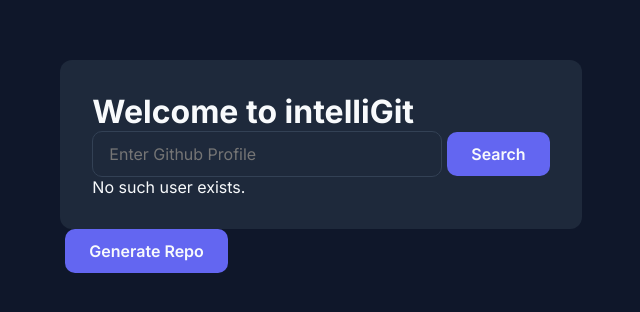
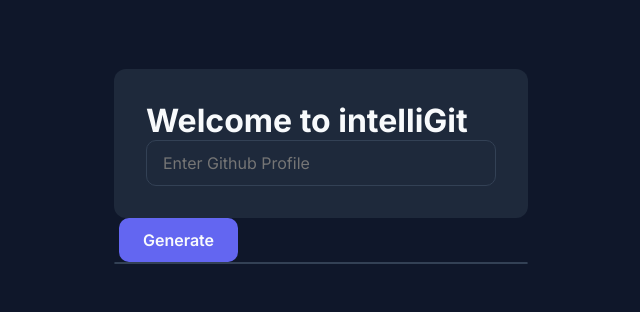
Before and after one commit to Bhavinisingh17/intelliGit, a React (Vite) app: page / in a window 1280 px wide. Shown: the part 234-546 px from the top of the page, without its empty margins (319-959 px from the left). Built offline with nearby package versions, Linux system fonts and the light colour scheme.

Commit message:
Implement repository listing

```diff
--- a/src/App.jsx
+++ b/src/App.jsx
@@ -6,6 +6,20 @@ import { useState } from "react";
 
 function App() {
   const [userName, setUsername] = useState("");
+    const [user, setUser] = useState(null);
+
+  const [repos, setRepos] = useState([]);
+
+async function handleGenerate(){
+  const userRes = await fetch(`https://api.github.com/users/${userName}`);
+  const userData = await userRes.json();
+  console.log(userData);
+  setUser(userData);
+
+  const repoRes = await fetch(`https://api.github.com/users/${userName}/repos`);
+  const repoData = await repoRes.json();
+  setRepos(repoData);
+}
 
   return (
     <>
@@ -13,7 +27,28 @@ function App() {
      userName={userName}
      setUsername={setUsername}
      ></SearchBar>
-     <Repo userName={userName}></Repo>
+
+           <button onClick={handleGenerate}>Generate</button>
+           <div className='profile'>
+ {user && (
+        <>
+ <img
+    src={user.avatar_url}
+    alt={user.login}
+    className="profile-img"
+  />
+  <div className='user-info'>
+
+           <h2>{user.name}</h2>
+          <p>Followers: {user.followers}</p>
+          <p>Following: {user.following}</p>
+          <a href={user.html_url}>@{user.login}</a>
+  </div>
+
+        </>
+      )}
+      </div>
+     <Repo repos={repos}></Repo>
     </>
   )
 }
--- a/src/components/SearchBar.jsx
+++ b/src/components/SearchBar.jsx
@@ -4,24 +4,7 @@ import { useState } from "react";
 
 function SearchBar({userName, setUsername}) {
 
-const [user, setUser] = useState(null);
-
-
-async function fetchUser(){
-  try {
-  const res = await fetch(`https://api.github.com/users/${userName}`);
-  const data = await res.json();
-  setUser(data);
-  console.log(data);
-  }
-   catch(e){
-   console.log(e);
-   }
-}
-
 let handleInputChange = (event) => {
-    console.log("Typing:", event.target.value);
-
 setUsername(event.target.value);
 };
 
@@ -37,22 +20,6 @@ setUsername(event.target.value);
       >
       </input>
 
-      <button onClick={fetchUser}>Search</button>
-     <br></br>
-
-     {user ?
-    (
-    <>
-    <a href={user.html_url} target="_blank" rel="noopener noreferrer">
-        View GitHub Profile
-    </a>
-    <p>Username: {user.login}</p>
-    <p>Followers: {user.followers}</p>
-    <p>Following: {user.following}</p>
-      </>
-    ) :
-     <p>No such user exists.</p>
-}
  </div>
   )
 }
--- a/src/components/repo.jsx
+++ b/src/components/repo.jsx
@@ -2,30 +2,21 @@ import React from 'react'
 import { useState } from 'react'
 
 
-function repo({userName}) {
-    const[repo, setRepo] = useState("");
-// console.log(`https://api.github.com/users/${userName}/repos`);
-async function fetchRepo(){
-     try {
-     const res = await fetch(`https://api.github.com/users/${userName}/repos`);
-     const data = await res.json();
-     setRepo(data);
-     console.log(data);
-     setRepo("");
-  }
-   catch(e){
-   console.log(e);
-   }
-  }
-
-
+function repo({repos}) {
 
 
   return (
-    <div>
-      <button onClick={fetchRepo}>Generate Repo</button>
+    <div className='repo'>
+        {repos.map((item) => (
+           <div className='card' key = {item.id}>
+              <h1>{item.name}</h1>
+              <p>{item.language}</p>
+<p>Last Push: {new Date(item.pushed_at).toLocaleDateString()}</p>
+<p>Last Updated: {new Date(item.updated_at).toLocaleDateString()}</p>           </div>
+        ))}
     </div>
   )
+
 }
 
 export default repo
--- a/src/index.css
+++ b/src/index.css
@@ -45,3 +45,36 @@ input {
     outline: none;
     transition: all 0.3s ease;
 }
+
+.repo{
+     display: flex;
+     flex-wrap: wrap;
+    gap: 20px;
+}
+
+.card{
+   border: 1px solid white;
+  padding: 16px;
+  border-radius: 10px;
+}
+
+.profile-img {
+  width: 150px;
+  height: 150px;
+  border-radius: 50%;
+  object-fit: cover;
+  margin-left: 1rem;
+}
+
+.profile {
+    background-color: #1E293B;
+    color: #F8FAFC;
+    border: 1px solid #334155;
+     display: flex;
+    flex-wrap: wrap;
+    border-radius: 1rem;
+}
+
+.user-info{
+    margin: 2rem;
+}
```
